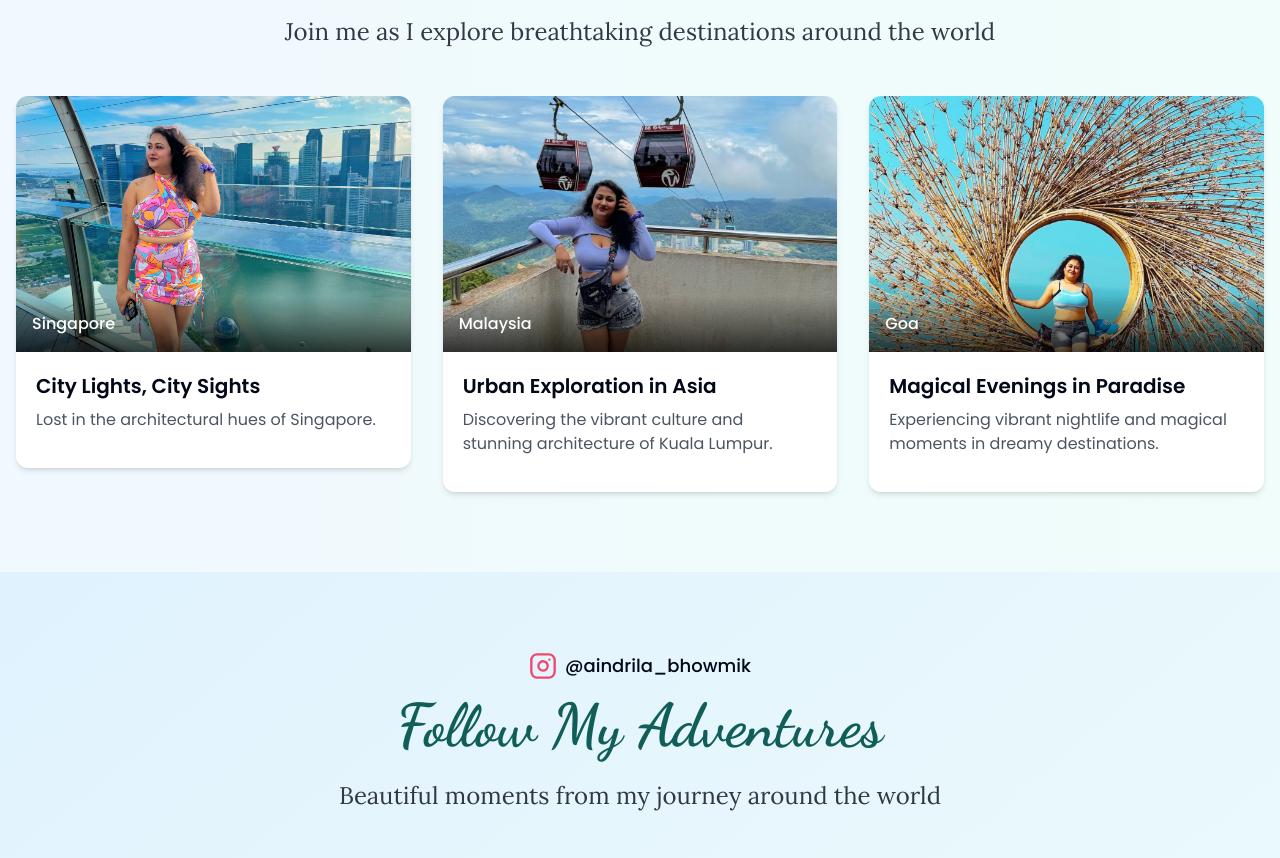
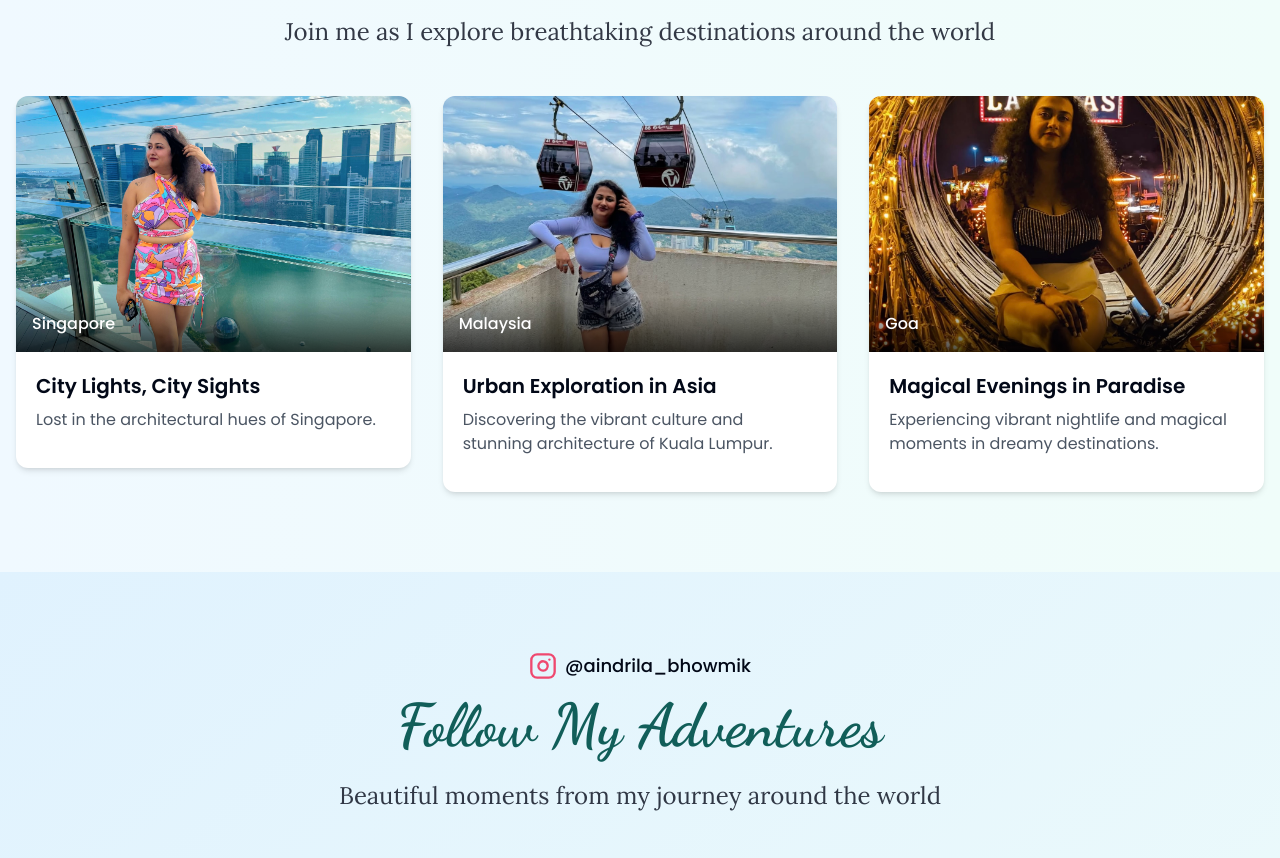
Before and after one commit to SirCharan/andrea, a React (Vite) app: page / in a window 1280 px wide. Shown: the part 948-1806 px from the top of the page. Built offline with nearby package versions, Linux system fonts and the light colour scheme.

Commit message:
Update Index.tsx

```diff
--- a/src/pages/Index.tsx
+++ b/src/pages/Index.tsx
@@ -110,7 +110,7 @@ Influencer by Passion</p>
             <ScrollReveal delay={300}>
               <div className="rounded-xl overflow-hidden shadow-md card-hover bg-white">
                 <div className="relative h-64">
-                  <img src="/lovable-uploads/c761ec3c-c003-416f-8523-5de276969c0c.png" alt="Night destination" className="w-full h-full object-cover" />
+                  <img src="/lovable-uploads/singapore-mbs.png" alt="Night destination" className="w-full h-full object-cover" />
                   <div className="absolute bottom-0 left-0 w-full p-4 bg-gradient-to-t from-black/70 to-transparent">
                     <span className="text-white font-medium">Goa</span>
                   </div>
```
